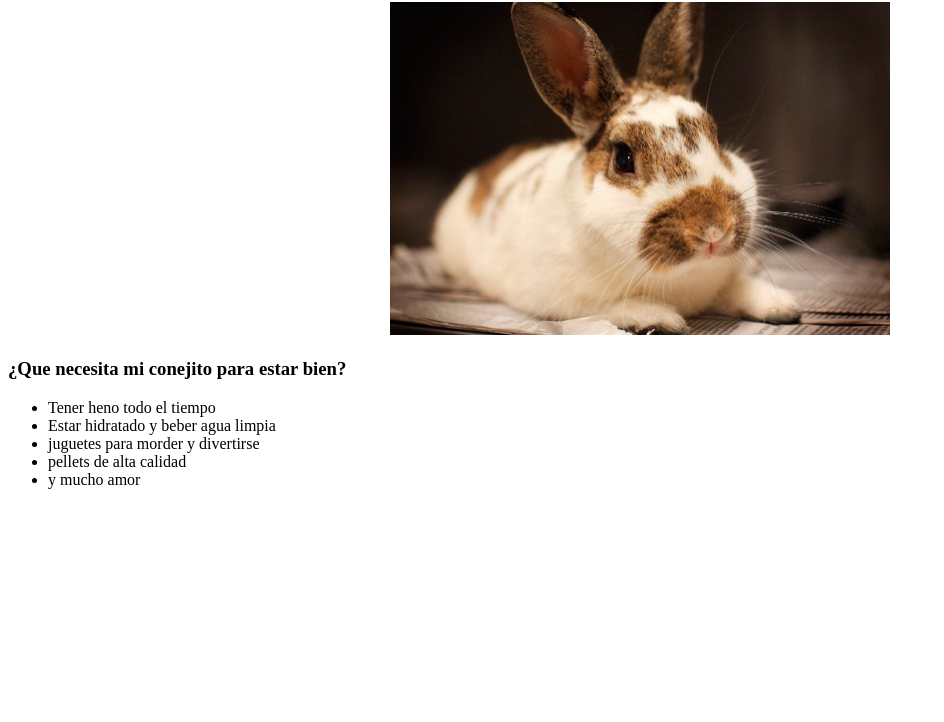
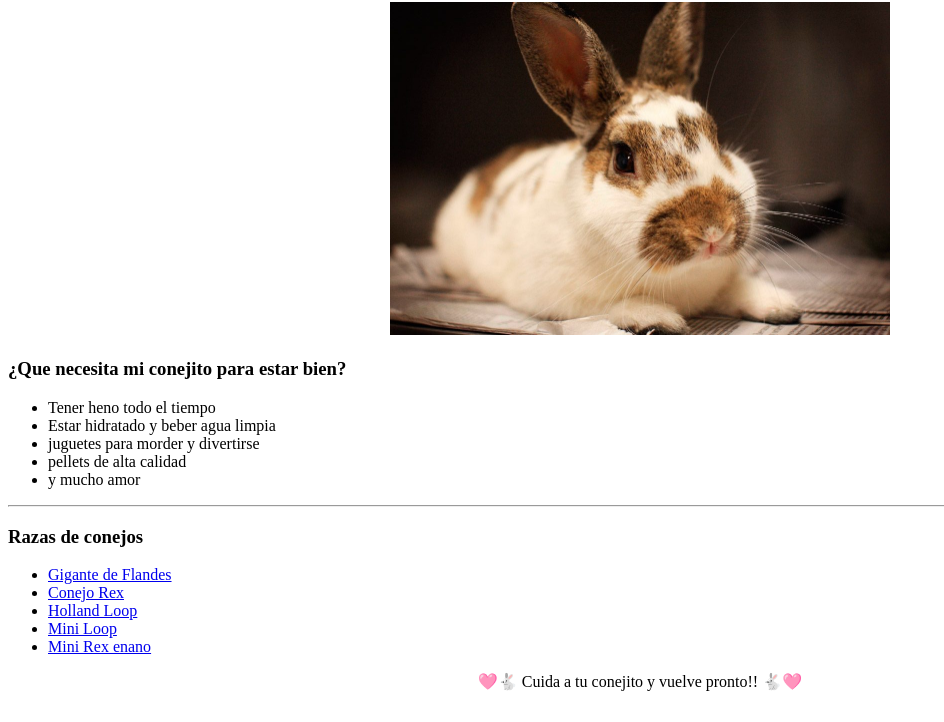
Before and after one commit to Meli-corral/bunny-page, a plain HTML site: page index.html in a window 1280 px wide. Shown: the part 78-800 px from the top of the page, without its empty margins (0-944 px from the left). Drawn offline with Linux system fonts and the light colour scheme.

Commit message:
se agregan urls de razas de conejos

```diff
--- a/index.html
+++ b/index.html
@@ -19,6 +19,28 @@
             <li>pellets de alta calidad</li>
             <li>y mucho amor</li>
         </ul>
+        <hr>
+        <h3>Razas de conejos</h3>
+        <ul>
+            <li>
+                <a href="https://www.expertoanimal.com/conejos/conejo-gigante-de-flandes.html">Gigante de Flandes</a>
+            </li>
+            <li>
+                <a href="https://cunipic.com/el-conejo-rex/">Conejo Rex</a>
+            </li>
+            <li>
+                <a href="https://www.tiendanimal.es/articulos/conejo-holland-lop/?srsltid=AfmBOoovyMhQSOFyZYbC3QHNvIW_YxHFef41sT6wKwrKqlkxt-1LJfob">Holland Loop</a>
+            </li>
+            <li>
+                <a href="https://www.elconejo.net/nuestras-razas/mini-lop/">Mini Loop</a>
+            </li>
+            <li>
+                <a href="https://www.expertoanimal.com/conejos/conejo-rex-mini.html">Mini Rex enano</a>
+            </li>
+        </ul>
     </div>
 </body>
+<footer style="text-align: center;">
+    🩷🐇 Cuida a tu conejito y vuelve pronto!! 🐇🩷
+</footer>
 </html>
```
